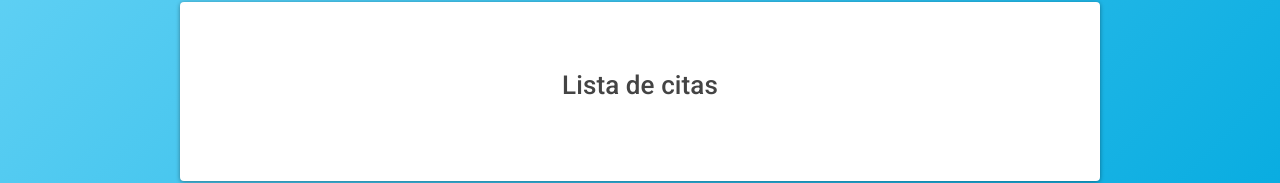
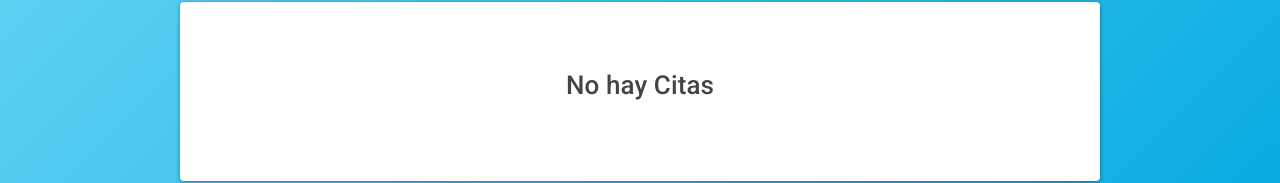
Before and after one commit to gabyballester/administrador-pacientes-veterinaria, a React (Create React App) app: page / in a window 1280 px wide. Shown: the part 727-910 px from the top of the page. Built offline with nearby package versions, Linux system fonts and the light colour scheme.

Commit message:
Saved appointments on localstorage, making PropType documentation for the app and showing up conditionally (No hay citas/Gestionar citas)

```diff
--- a/src/App.js
+++ b/src/App.js
@@ -4,7 +4,7 @@ import React, { Component } from "react";
 import "./assets/css/bootstrap.min.css";
 
 //Importamos componentes
-import Header from "./components/Header";
+import Header from './components/Header';
 import NewAppointment from "./components/NewAppointment";
 import AppointmentsList from "./components/AppointmentsList";
 
@@ -14,6 +14,21 @@ class App extends Component {
   state = {
     appointments: [], //declaramos array de appointments vacío
   };
+
+    // Cuando la aplicación carga
+    componentDidMount() {
+      const appointmentsLS = localStorage.getItem('appointments');
+      if(appointmentsLS) { //si hay citas, las guarda
+        this.setState({
+          appointments : JSON.parse(appointmentsLS)
+        })
+      }
+    }
+
+  // cuando eliminamos o agregamos una nueva cita
+  componentDidUpdate() {
+    localStorage.setItem('appointments', JSON.stringify(this.state.appointments));
+  }
 
   //función que toma data y lo pasamos así al componente de nueva cita
   createNewAppointment = (data) => {
@@ -30,7 +45,7 @@ class App extends Component {
   };
 
   // elimina las citas del state
-  deleteAppontment = id => {
+  deleteAppointment = id => {
     // tomar una copia del state.appointments
     const currentAppointments = [...this.state.appointments];
     // utilizar filter para sacar el elemento @id del arreglo
@@ -61,7 +76,7 @@ class App extends Component {
             <AppointmentsList
               // Pasamos estados o funciones a componente hijo
               appointments={this.state.appointments}
-              deleteAppontment={this.deleteAppontment} />
+              deleteAppointment={this.deleteAppointment} />
           </div>
         </div>
       </div>
--- a/src/components/Appointment.js
+++ b/src/components/Appointment.js
@@ -1,9 +1,11 @@
 import React from 'react'; //improtamos react
+import PropTypes from 'prop-types'; //importamos
 
 //extraemos appointment
-const Appointment = ({ appointment, deleteAppontment }) => (
+const Appointment = ({ appointment, deleteAppointment }) => (
     <div className="media mt-3">
         <div className="media-body">
+            <h5 className="mt-0"><span>id -&gt; </span> {appointment.id}</h5>
             <h3 className="mt-0">{appointment.pet}</h3>
             <p className="card-text"><span>Nombre Dueño: </span> {appointment.owner} </p>
             <p className="card-text"><span>Fecha: </span> {appointment.date} </p>
@@ -13,11 +15,17 @@ const Appointment = ({ appointment, deleteAppontment }) => (
 
             <button
                 className="btn btn-danger"
-                onClick={() => deleteAppontment(appointment.id)}
+                onClick={() => deleteAppointment(appointment.id)}
             >Borrar &times;</button>
         </div>
     </div>
 
 );
 
+Appointment.propTypes = {
+    appointment : PropTypes.object.isRequired,
+    deleteAppointment: PropTypes.func.isRequired
+}
+
+
 export default Appointment;
--- a/src/components/AppointmentsList.js
+++ b/src/components/AppointmentsList.js
@@ -1,27 +1,36 @@
 import React from "react"; //importamos react
 import Appointment from './Appointment';
+import PropTypes from 'prop-types'; //importamos
 
 //extraemos appointments y deleteAppointment
-const AppointmentsList = ({ appointments, deleteAppontment }) => (
+const AppointmentsList = ({ appointments, deleteAppointment }) => {
 
+    //Sacar mensaje en base a si hay citas o no
+    const message = Object.keys(appointments).length === 0 ?
+    'No hay Citas' : 'Administra las citas aquí';
 
+    return (
         <div className="card mt-2 py-5">
             <div className="card-body">
-            <h2 className="card-title text-center">Lista de citas</h2>
+                <h2 className="card-title text-center">{message}</h2>
 
                 <div className="lista-citas">
                     {appointments.map(appointment => (
                         <Appointment
                             key={appointment.id}
                             appointment={appointment}
-                        deleteAppontment={deleteAppontment}
+                            deleteAppointment={deleteAppointment}
                         />
                     ))}
                 </div>
             </div>
         </div>
+    )
+};
 
-);
-
+AppointmentsList.propTypes = { //tenemos dos propiedades
+    appointments: PropTypes.array.isRequired,
+    deleteAppointment: PropTypes.func.isRequired
+}
 
 export default AppointmentsList;
--- a/src/components/header.js
+++ b/src/components/Header.js
@@ -1,4 +1,5 @@
 import React from 'react';
+import PropTypes from 'prop-types'; //importamos
 
 const Header = ({titulo}) => ( //agregamos el nombre del prop
 <header>
@@ -7,4 +8,8 @@ const Header = ({titulo}) => ( //agregamos el nombre del prop
 </header>
 );
 
+Header.propTypes = {
+    titulo: PropTypes.string.isRequired
+}
+
 export default Header;
--- a/src/components/NewAppointment.js
+++ b/src/components/NewAppointment.js
@@ -1,5 +1,5 @@
 import React, { Component } from "react"; //importamos react y component
-// import { uuid } from 'uuidv4'; //importo librería random id generator
+import PropTypes from 'prop-types'; //importamos
 const { uuid } = require('uuidv4');
 
 
@@ -182,4 +182,8 @@ class NewAppointment extends Component {
   }
 }
 
+NewAppointment.propTypes = {
+  createNewAppointment : PropTypes.func.isRequired
+}
+
 export default NewAppointment;
```
Also changed, not shown: 1 other file (tests, documents, lock files or other folders). Lines whose indentation alone changed are shown as unchanged.
